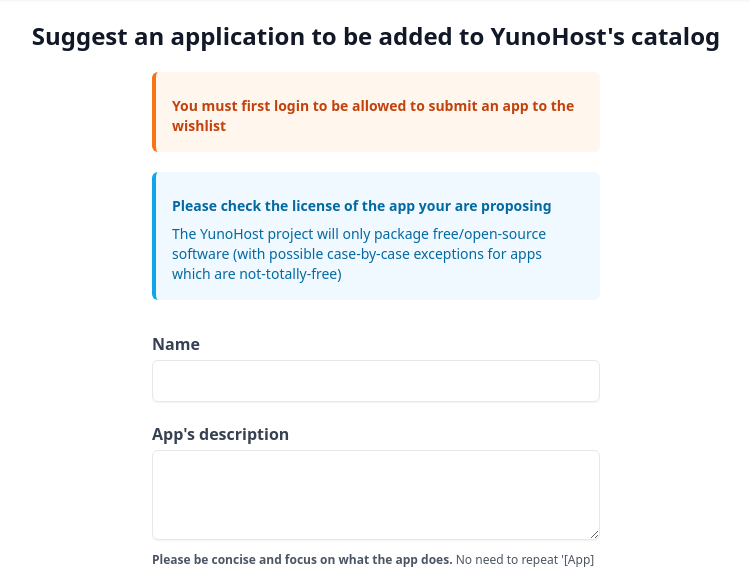
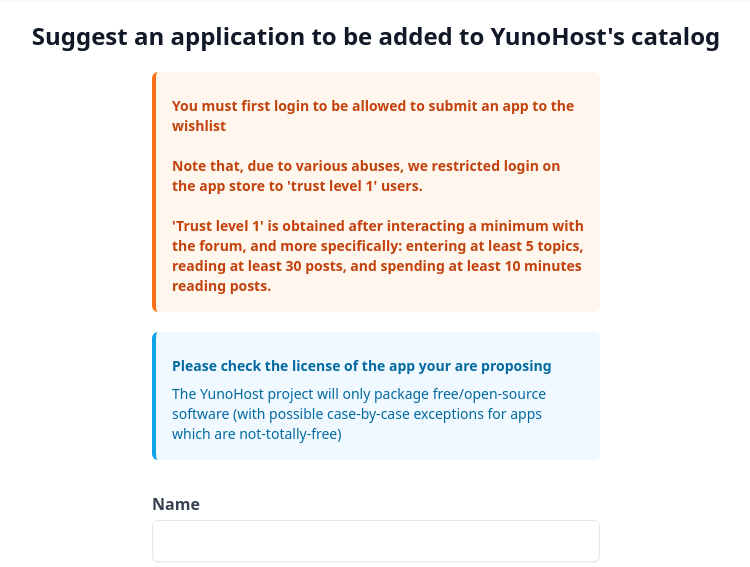
Before and after one commit to YunoHost/appstore, a Flask app: page /wishlist/add in a window 1280 px wide. Shown: the part 56-623 px from the top of the page, without its empty margins (264-1014 px from the left). Run offline with Flask 3, Linux system fonts and the light colour scheme; style sheets or scripts are compiled from the project's sources; parts of the project's set-up code (start-up, migrations or seed data) failed here and were passed over.

Commit message:
appstore: require to be level 1 to login ...

```diff
--- a/app.py
+++ b/app.py
@@ -147,7 +147,7 @@ def star_app(app_id, action):
     if app_id not in get_catalog()["apps"] and app_id not in get_wishlist():
         return _("App %(app_id) not found", app_id=app_id), 404
     if not session.get("user", {}):
-        return _("You must be logged in to be able to star an app"), 401
+        return _("You must be logged in to be able to star an app") + "<br/><br/>" + _("Note that, due to various abuses, we restricted login on the app store to 'trust level 1' users.<br/><br/>'Trust level 1' is obtained after interacting a minimum with the forum, and more specifically: entering at least 5 topics, reading at least 30 posts, and spending at least 10 minutes reading posts."), 401
 
     app_star_folder = os.path.join(".stars", app_id)
     app_star_for_this_user = os.path.join(
@@ -190,7 +190,7 @@ def add_to_wishlist():
     if request.method == "POST":
         user = session.get("user", {})
         if not user:
-            errormsg = _("You must be logged in to submit an app to the wishlist")
+            errormsg = _("You must be logged in to submit an app to the wishlist") + "<br/><br/>" + _("Note that, due to various abuses, we restricted login on the app store to 'trust level 1' users.<br/><br/>'Trust level 1' is obtained after interacting a minimum with the forum, and more specifically: entering at least 5 topics, reading at least 30 posts, and spending at least 10 minutes reading posts.")
             return render_template(
                 "wishlist_add.html",
                 locale=get_locale(),
@@ -414,6 +414,9 @@ def sso_login_callback():
 
     uri_to_redirect_to_after_login = session.get("uri_to_redirect_to_after_login")
 
+    if "trust_level_100" not in user_data['groups'][0].split(','):
+        return _("Unfortunately, login was denied.") + "<br/><br/>" + _("Note that, due to various abuses, we restricted login on the app store to 'trust level 1' users.<br/><br/>'Trust level 1' is obtained after interacting a minimum with the forum, and more specifically: entering at least 5 topics, reading at least 30 posts, and spending at least 10 minutes reading posts."), 403
+
     session.clear()
     session["user"] = {
         "id": user_data["external_id"][0],
--- a/templates/wishlist_add.html
+++ b/templates/wishlist_add.html
@@ -27,6 +27,8 @@
       <p class="mt-2 text-sm text-orange-700 font-bold">
         <i class="fa fa-exclamation-triangle fa-fw" aria-hidden="true"></i>
           {{ _("You must first login to be allowed to submit an app to the wishlist") }}
+          <br/><br/>
+          {{ _("Note that, due to various abuses, we restricted login on the app store to 'trust level 1' users.<br/><br/>'Trust level 1' is obtained after interacting a minimum with the forum, and more specifically: entering at least 5 topics, reading at least 30 posts, and spending at least 10 minutes reading posts.") }}
       </p>
     </div>
     {% endif %}
```
Also changed, not shown: translations/fr/LC_MESSAGES/messages.po, 1 other file.
